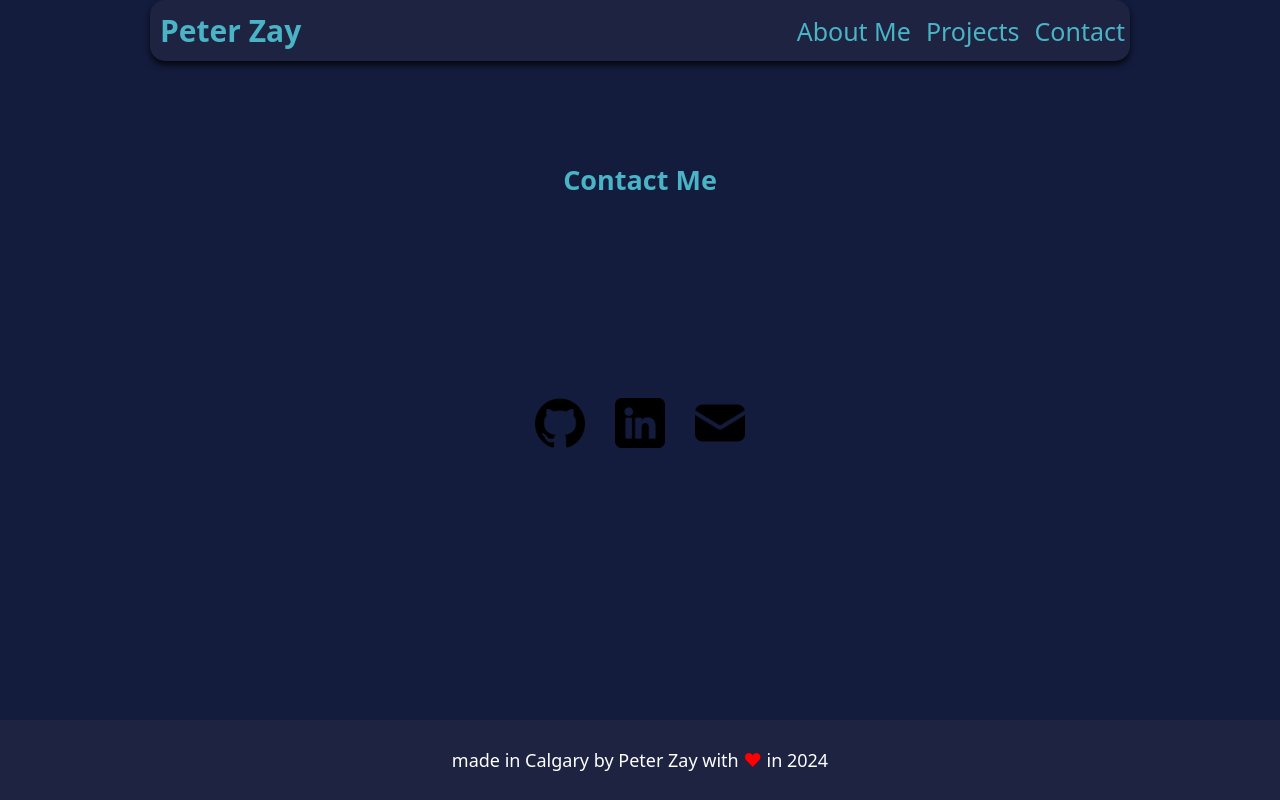
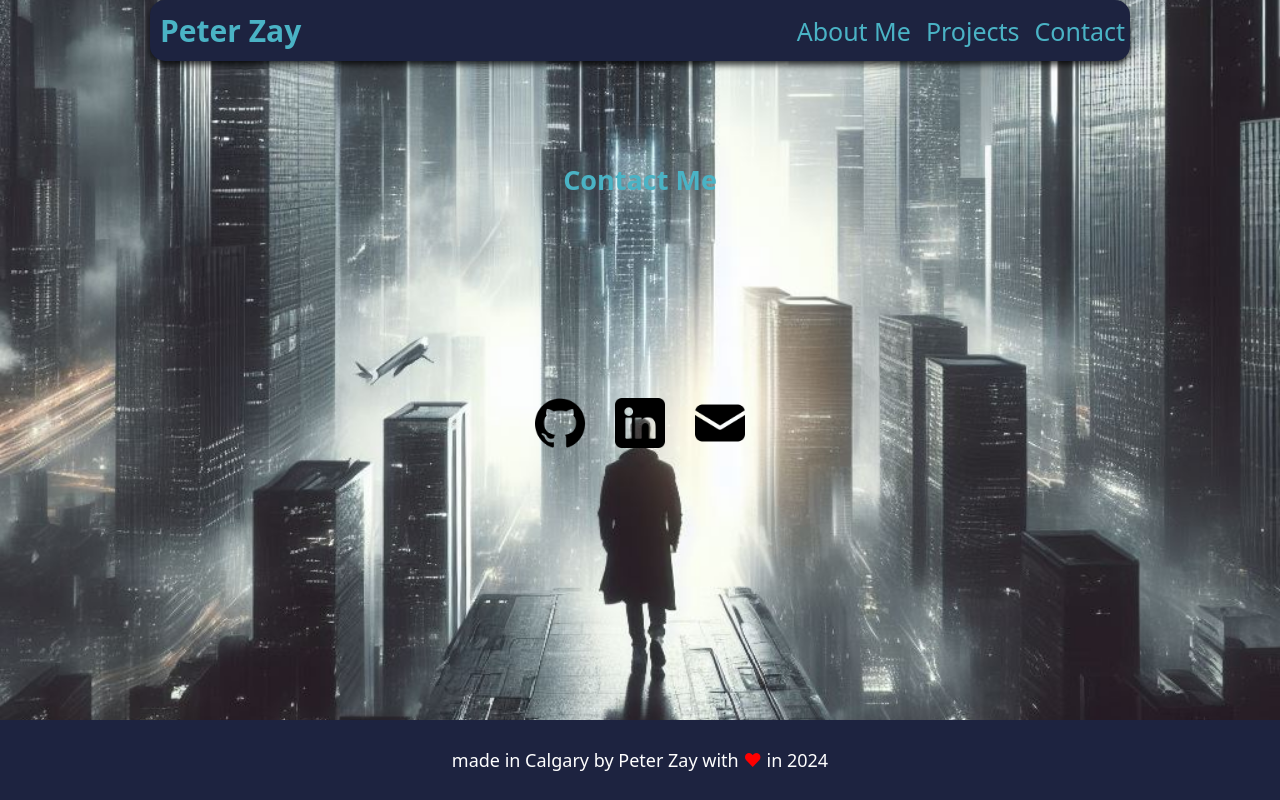
Before and after one commit to peter-zay/peter-zay.github.io, a plain HTML site: page contact.html in a window 1280 px wide. Drawn offline with Linux system fonts and the light colour scheme; files whose address does not match are found by name.

Commit message:
fix links

```diff
--- a/contact.html
+++ b/contact.html
@@ -25,15 +25,15 @@
     <div class="contact-icons">
         <!-- Git icon -->
         <a href="https://github.com/peter-zay" class="contact-link">
-            <img src="/home/peter/projects/my website/resources/github_733609.png" alt="Git Icon" width="50px" height="50px">
+            <img src="/resources/github_733609.png" alt="Git Icon" width="50px" height="50px">
         </a>
         <!-- LinkedIn icon -->
         <a href="https://www.linkedin.com/in/peter-zay" class="contact-link">
-            <img src="/home/peter/projects/my website/resources/linkedin.png" alt="LinkedIn Icon" width="50px" height="50px">
+            <img src="/resources/linkedin.png" alt="LinkedIn Icon" width="50px" height="50px">
         </a>
         <!-- Email icon -->
         <a href="mailto:peter.zay@gmail.com" class="contact-link">
-            <img src="/home/peter/projects/my website/resources/email.png" alt="" alt="email icon created by Kiranshastry" width="50px" height="50px">
+            <img src="/resources/email.png" alt="" alt="email icon created by Kiranshastry" width="50px" height="50px">
         </a>
 
     </div>
--- a/style.css
+++ b/style.css
@@ -22,7 +22,7 @@ body {
 
 .contact-page-body {
 
-    background-image: url(../my\ website/images/ai/darkcity1.jpeg);
+    background-image: url(images/ai/darkcity1.jpeg);
     background-repeat: no-repeat;
     background-size: cover;
     background-position: center;
```
